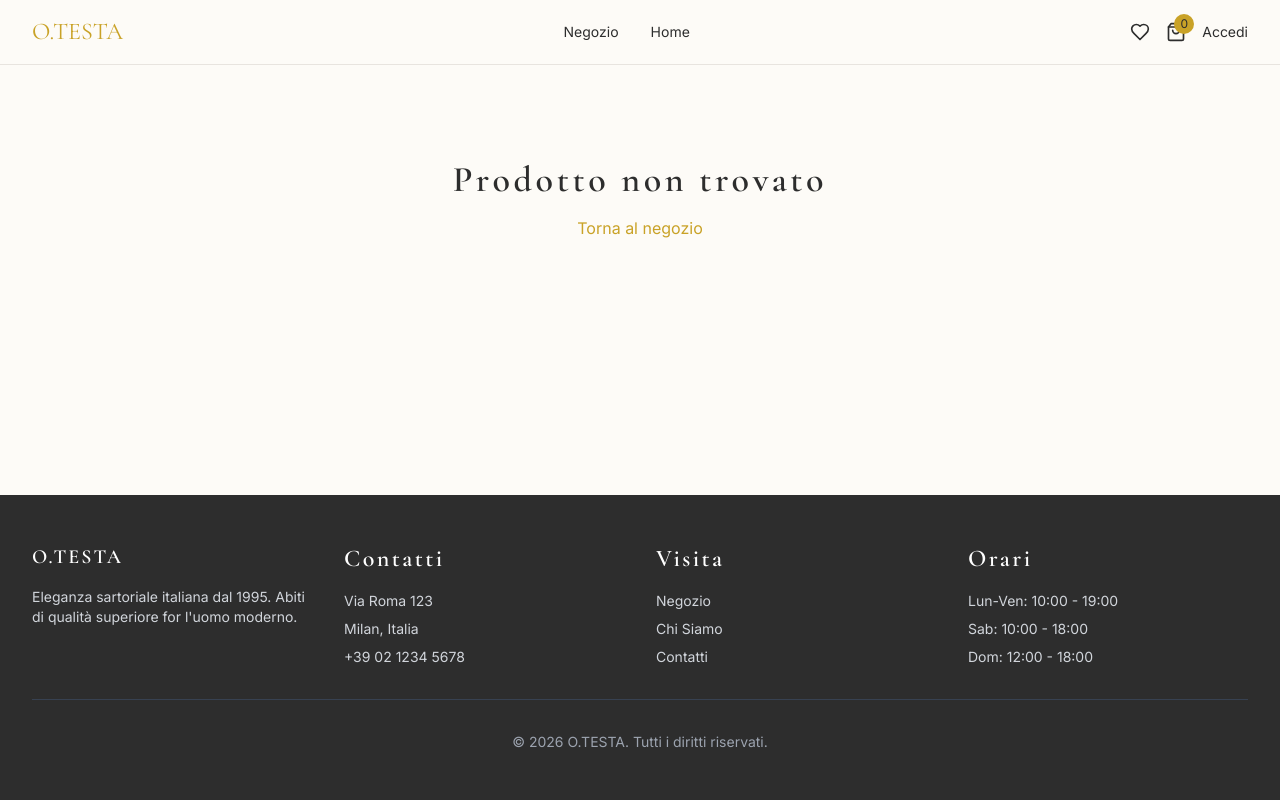
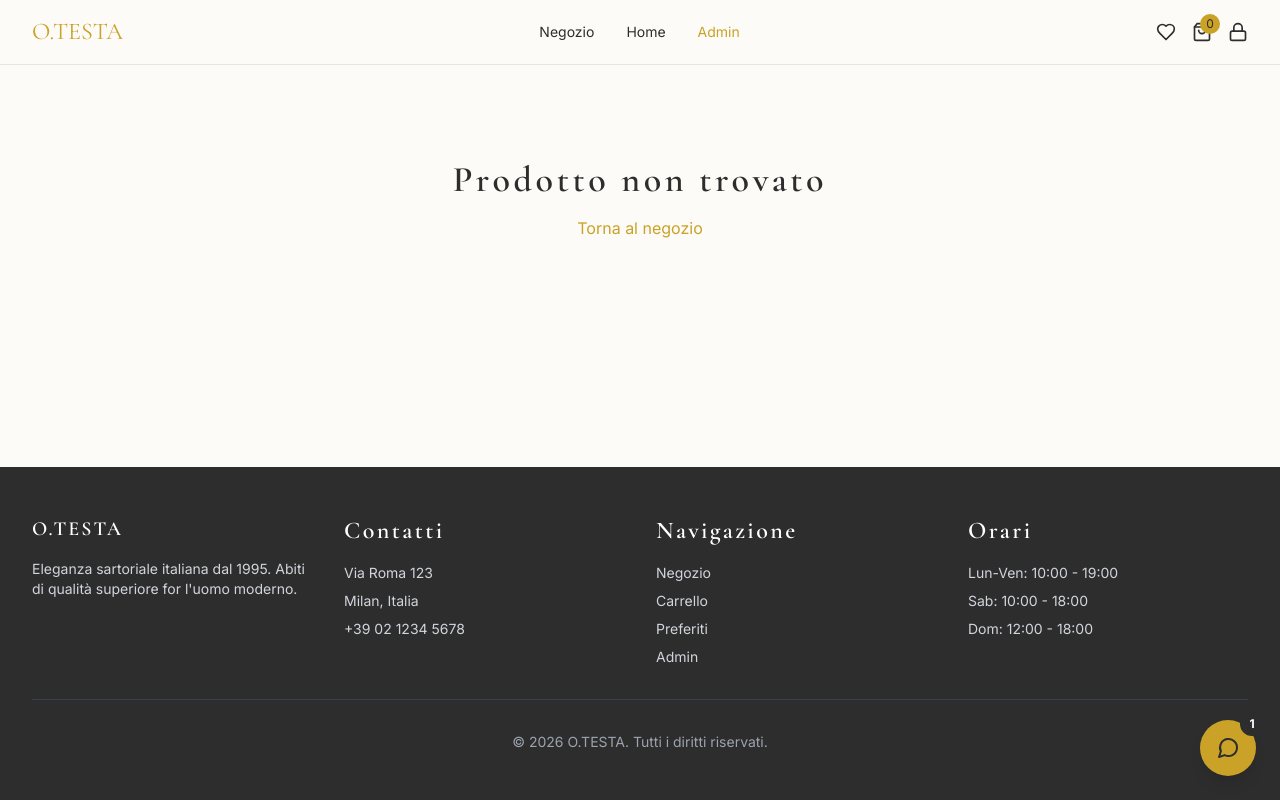
Before and after one commit to Oscarpino77/otesta-ecommerce, a React (Vite) app: page /ProductDetail in a window 1280 px wide. Built offline with nearby package versions, Linux system fonts and the light colour scheme.

Commit message:
Fix: Add login, cart, wishlist, admin links + ChatWidget + better product images

```diff
--- a/src/components/Layout.tsx
+++ b/src/components/Layout.tsx
@@ -1,11 +1,18 @@
-import { Outlet, Link } from 'react-router-dom'
+import { Outlet, Link, useNavigate } from 'react-router-dom'
 import { useState } from 'react'
-import { Menu, X, Heart, ShoppingBag, User } from 'lucide-react'
+import { Menu, X, Heart, ShoppingBag, User, Lock } from 'lucide-react'
 import { useAuth } from '@/hooks/useAuth'
+import ChatWidget from '@/components/ChatWidget'
 
 export default function Layout() {
   const [mobileMenuOpen, setMobileMenuOpen] = useState(false)
-  const { user } = useAuth()
+  const { user, login } = useAuth()
+  const navigate = useNavigate()
+
+  const handleLogin = () => {
+    navigate('/Account')
+    login('demo@otesta.it', 'demo123')
+  }
 
   return (
     <div className="min-h-screen flex flex-col bg-background">
@@ -33,26 +40,29 @@ export default function Layout() {
             <Link to="/" className="text-sm hover:text-accent transition">
               Home
             </Link>
+            <Link to="/AdminDashboard" className="text-sm text-accent font-600 hover:opacity-80 transition">
+              Admin
+            </Link>
           </nav>
 
           {/* Icons */}
           <div className="flex items-center gap-4">
-            <button className="hover:text-accent transition">
+            <Link to="/Wishlist" className="hover:text-accent transition" title="Preferiti">
               <Heart className="w-5 h-5" />
-            </button>
-            <button className="hover:text-accent transition relative">
+            </Link>
+            <Link to="/Cart" className="hover:text-accent transition relative" title="Carrello">
               <ShoppingBag className="w-5 h-5" />
               <span className="absolute -top-2 -right-2 bg-accent text-primary text-xs rounded-full w-5 h-5 flex items-center justify-center">
                 0
               </span>
-            </button>
+            </Link>
             {user ? (
-              <Link to="/Account" className="hover:text-accent transition">
+              <Link to="/Account" className="hover:text-accent transition" title="Account">
                 <User className="w-5 h-5" />
               </Link>
             ) : (
-              <button className="text-sm hover:text-accent transition">
-                Accedi
+              <button onClick={handleLogin} className="hover:text-accent transition" title="Accedi">
+                <Lock className="w-5 h-5" />
               </button>
             )}
           </div>
@@ -64,12 +74,23 @@ export default function Layout() {
             <Link to="/Shop" className="block text-sm hover:text-accent">
               Negozio
             </Link>
-            <Link to="/Account" className="block text-sm hover:text-accent">
-              Account
+            <Link to="/Cart" className="block text-sm hover:text-accent">
+              Carrello
             </Link>
             <Link to="/Wishlist" className="block text-sm hover:text-accent">
               I Miei Desideri
             </Link>
+            <Link to="/Account" className="block text-sm hover:text-accent">
+              Account
+            </Link>
+            <Link to="/AdminDashboard" className="block text-sm text-accent font-600 hover:opacity-80">
+              Admin Dashboard
+            </Link>
+            {!user && (
+              <button onClick={handleLogin} className="block w-full text-left text-sm hover:text-accent">
+                Accedi
+              </button>
+            )}
           </div>
         )}
       </header>
@@ -99,13 +120,14 @@ export default function Layout() {
               <p className="text-sm text-gray-300">+39 02 1234 5678</p>
             </div>
 
-            {/* Visit */}
+            {/* Quick Links */}
             <div>
-              <h4 className="font-bold mb-4">Visita</h4>
+              <h4 className="font-bold mb-4">Navigazione</h4>
               <ul className="space-y-2 text-sm text-gray-300">
-                <li><a href="#" className="hover:text-accent transition">Negozio</a></li>
-                <li><a href="#" className="hover:text-accent transition">Chi Siamo</a></li>
-                <li><a href="#" className="hover:text-accent transition">Contatti</a></li>
+                <li><Link to="/Shop" className="hover:text-accent transition">Negozio</Link></li>
+                <li><Link to="/Cart" className="hover:text-accent transition">Carrello</Link></li>
+                <li><Link to="/Wishlist" className="hover:text-accent transition">Preferiti</Link></li>
+                <li><Link to="/AdminDashboard" className="hover:text-accent transition">Admin</Link></li>
               </ul>
             </div>
 
@@ -124,6 +146,9 @@ export default function Layout() {
           </div>
         </div>
       </footer>
+
+      {/* Chat Widget */}
+      <ChatWidget />
     </div>
   )
 }
--- a/src/data/products.ts
+++ b/src/data/products.ts
@@ -7,7 +7,7 @@ export const mockProducts: Product[] = [
     price: 1850,
     material: 'Lana Super 150s',
     category: 'suits',
-    image_url: 'https://images.unsplash.com/photo-1591047990201-37e919f11e64?w=500&h=650&fit=crop',
+    image_url: 'https://images.unsplash.com/photo-1623438558947-67266f3467ab?w=500&h=650&fit=crop',
     description: 'Completo elegante in lana super 150s italiana. Perfetto per occasioni formali.',
     in_stock: true,
     stock_quantity: 12,
@@ -20,7 +20,7 @@ export const mockProducts: Product[] = [
     price: 1650,
     material: 'Lana Vergine',
     category: 'suits',
-    image_url: 'https://images.unsplash.com/photo-1552062407-c551eeda4921?w=500&h=650&fit=crop',
+    image_url: 'https://images.unsplash.com/photo-1620519238525-8c036dfc41a4?w=500&h=650&fit=crop',
     description: 'Completo versatile in lana vergine. Ideale per ufficio e occasioni speciali.',
     in_stock: true,
     stock_quantity: 8,
@@ -33,7 +33,7 @@ export const mockProducts: Product[] = [
     price: 2400,
     material: 'Cashmere 100%',
     category: 'outerwear',
-    image_url: 'https://images.unsplash.com/photo-1539533857671-2900908f6f10?w=500&h=650&fit=crop',
+    image_url: 'https://images.unsplash.com/photo-1551028719-00167b16ebc5?w=500&h=650&fit=crop',
     description: 'Cappotto in cashmere puro. Lusso e calore per l\'inverno elegante.',
     in_stock: true,
     stock_quantity: 5,
@@ -46,7 +46,7 @@ export const mockProducts: Product[] = [
     price: 980,
     material: 'Cotone Impermeabile',
     category: 'outerwear',
-    image_url: 'https://images.unsplash.com/photo-1494790108377-be9c29b29330?w=500&h=650&fit=crop',
+    image_url: 'https://images.unsplash.com/photo-1539533857671-2900908f6f10?w=500&h=650&fit=crop',
     description: 'Trench in cotone impermeabile. Classico intramontabile che non passa mai di moda.',
     in_stock: true,
     stock_quantity: 10,
```
